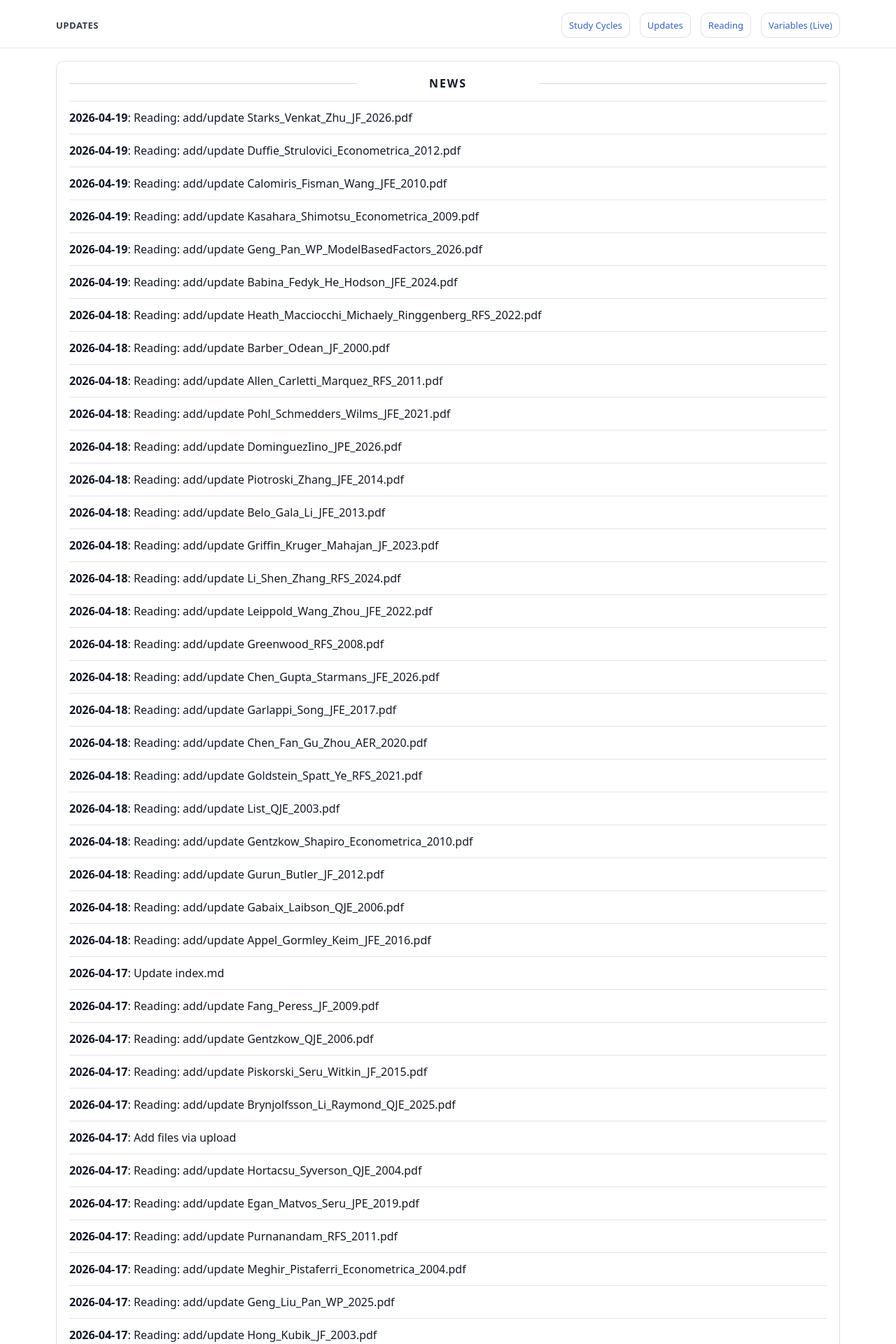
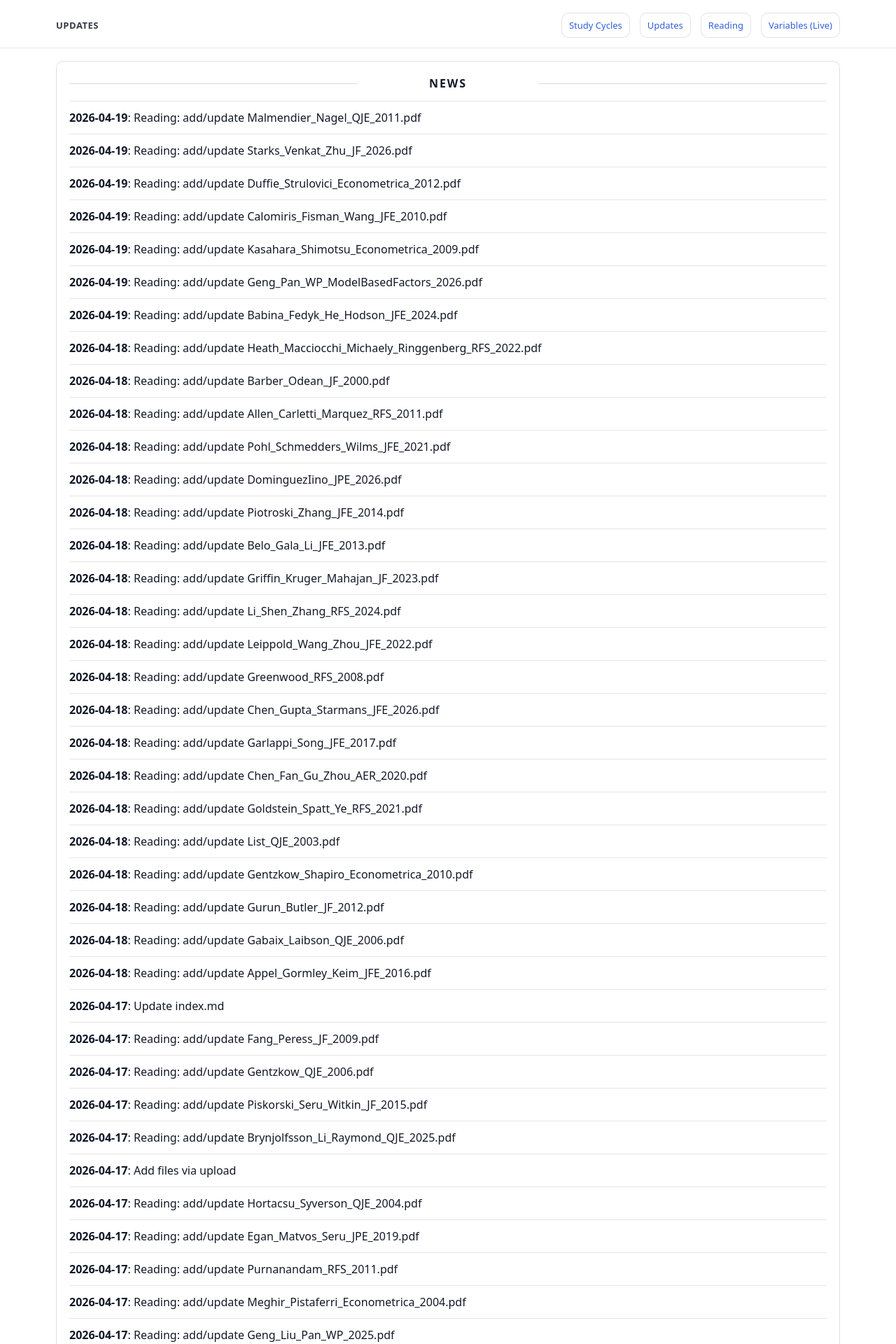
Before and after one commit to yaxinzn/study-archive, a Jekyll site: the page built from updates/index.md, in a window 1280 px wide. Shown: the top 1920 px of the page at 70% size. Built offline with Jekyll 4.4.1, drawn with Linux system fonts in a browser that asks for light colours; some of the changed text lies outside the part shown.

Commit message:
chore: update NEWS feed

```diff
--- a/_data/news.yml
+++ b/_data/news.yml
@@ -1,4 +1,7 @@
 # Auto-generated update history (sorted newest -> oldest). Do not edit manually.
+- ts: "1776589611"
+  date: "2026-04-19"
+  title: "Reading: add/update Malmendier_Nagel_QJE_2011.pdf"
 - ts: "1776587103"
   date: "2026-04-19"
   title: "Reading: add/update Starks_Venkat_Zhu_JF_2026.pdf"
```
